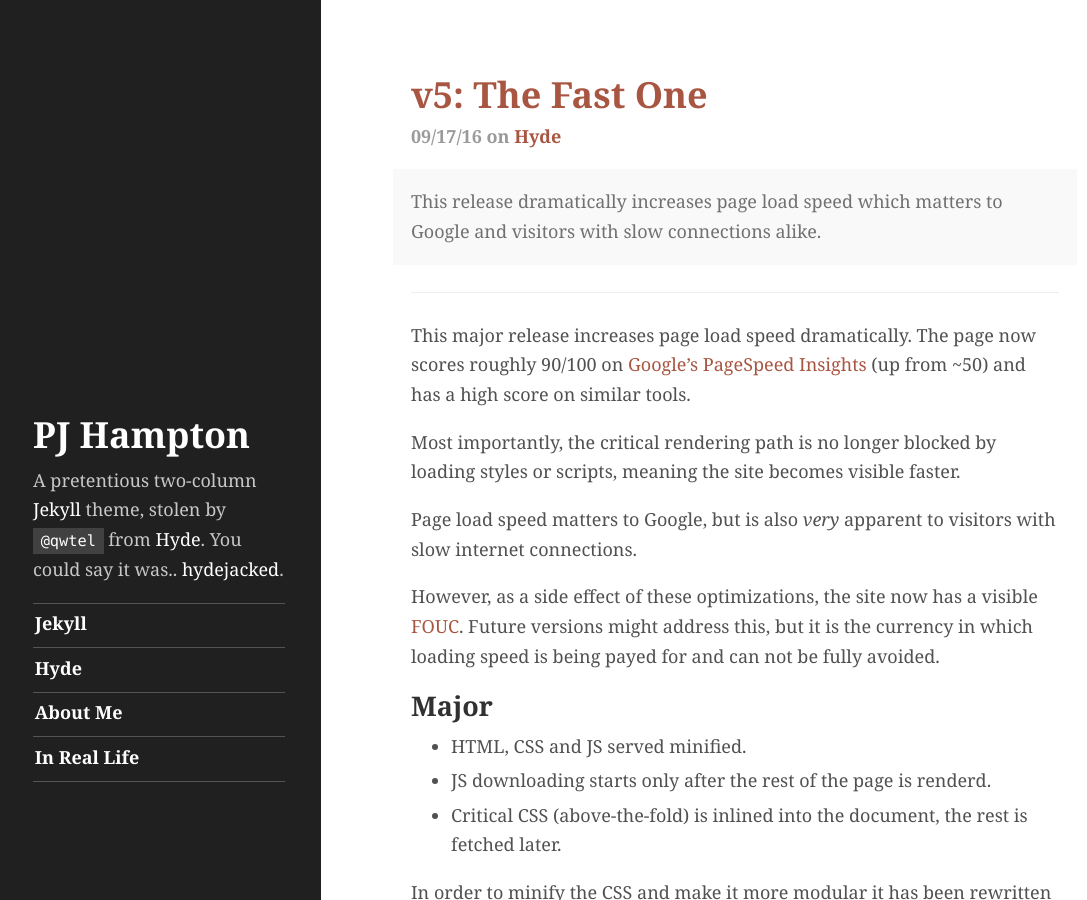
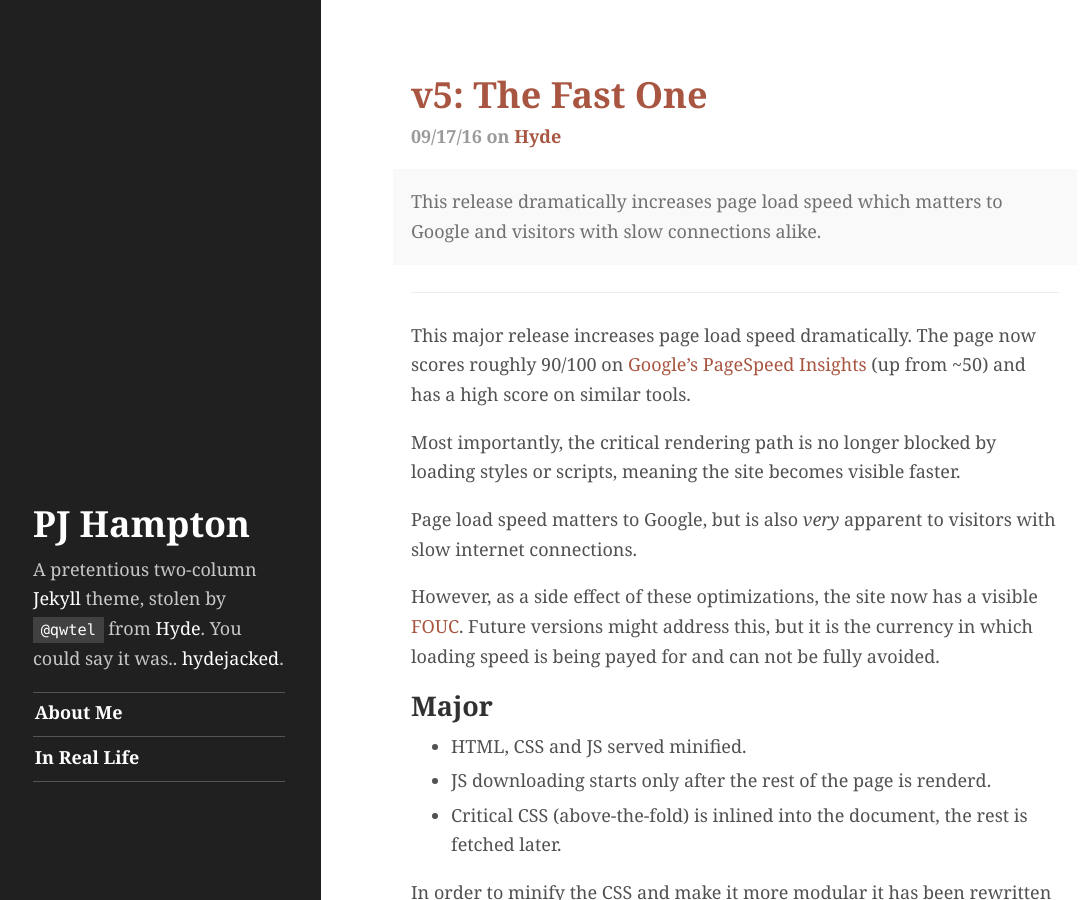
Before and after one commit to pjhampton/pjhampton.github.io, a Jekyll site: the page built from index.html, in a window 1280 px wide and 900 px high. Shown: the whole window, without its empty margins (3-1090 px from the left). Built offline with Jekyll 4.4.1, drawn with Linux system fonts in a browser that asks for light colours; the list of posts is cut into pages by our own code.

Commit message:
Removed sidebar nonsense.

```diff
--- a/_includes/nav.html
+++ b/_includes/nav.html
@@ -1,11 +1,4 @@
 <ul>
-  {% for tag_key in site.sidebar_tags %}
-    {% assign tag = site.data.tags[tag_key] %}
-    <li>
-      <a class="sidebar-nav-item {% if page.tag == tag_key %}active{% endif %}" href="{{ site.baseurl }}/tag/{{ tag_key }}/">{{ tag.name }}</a>
-    </li>
-  {% endfor %}
-
   {% comment %}
     The code below dynamically generates a sidebar nav of pages with
     `layout: page` in the front-matter. See readme for usage.
```
